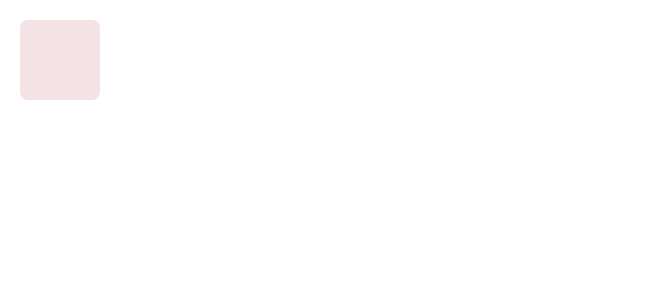
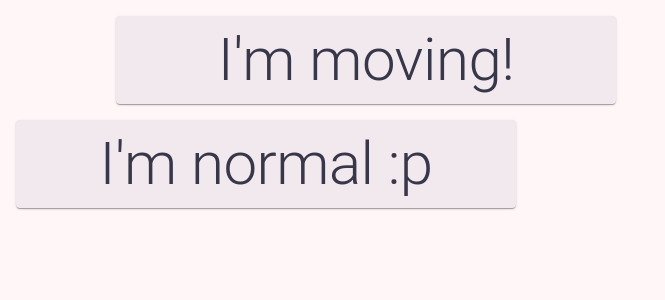
Before and after one commit to eclectic-kitty/react-mui-experiments, a React (Create React App) app: page / in a window 1280 px wide. Shown: the top 300 px of the page, without its empty margins (0-665 px from the left). Built offline with nearby package versions, Linux system fonts and the light colour scheme.

Commit message:
react-springs animations with MUI components

```diff
--- a/src/App.js
+++ b/src/App.js
@@ -1,43 +1,58 @@
 import * as React from "react";
-import { useSpring, animated } from "@react-spring/web";
+import { animated, useSpring } from "@react-spring/web";
+import { CssBaseline, Paper, Button, Typography } from "@mui/material";
+import { ThemeProvider, createTheme } from "@mui/material/styles";
 
+const auTheme = createTheme({
+  palette: {
+    background: {
+      default: "#FEF6F7",
+      paper: "#F1E9EE",
+    },
+    text: {
+      primary: "#383649",
+    },
+  },
+});
+
+// Wrapping the Paper in the animated component
+const AnimatedPaper = animated(Paper);
+
+// Creating the animation
 const App = () => {
-  // Still a little confused about the map function, this isn't helping...
-  // springs is an object copied into an animated.x component's css styling that seems to contain info about the animation itself
-  // api is an object with various methods that let us control an animation
-  const [springs, api] = useSpring(() => ({
-    from: { x: 0, y: 0 },
-  }));
-
-  // Not sure why we need from: { x: 0 } both when we call api.start() and when we first declare our api and springs
-  const handleClick = () => {
-    api.start({
+  const springs = useSpring({
+    // Note that we can seemingly animate any css property?
+    // Here using left instead of x to account for the margin
     from: {
-        x: 0,
-        y: 0,
+      left: 0,
     },
     to: {
-        x: 100,
-        y: 100,
+      left: 100,
     },
   });
-  };
 
   return (
-    // animated is a HOC, higher-order-component. It returns a given component with all the animation stuff added.
-    // react-spring has html components built in, accessible with the .
-    // For components from other libraries, one needs to create a styled() version of the component
-    <animated.div
-      onClick={handleClick}
+    <ThemeProvider theme={auTheme}>
+      <CssBaseline>
+        <AnimatedPaper
+          // Because this uses the style prop, not sx, it is not theme aware
           style={{
-        width: 80,
-        height: 80,
-        background: "#f4e3e5",
-        borderRadius: 8,
+            position: "relative",
+            textAlign: "center",
+            width: 500,
+            // note the margin and padding in pixels, as opposed to the 8-pixel MUI grid
+            margin: 16,
+            padding: 8,
             ...springs,
-        // The spread syntax is p cool ngl...
           }}
-    ></animated.div>
+        >
+          <Typography variant={"h2"}>I'm moving!</Typography>
+        </AnimatedPaper>
+        <Paper sx={{ textAlign: "center", width: 500, margin: 2, padding: 1 }}>
+          <Typography variant={"h2"}>I'm normal :p</Typography>
+        </Paper>
+      </CssBaseline>
+    </ThemeProvider>
   );
 };
 
```
Also changed, not shown: src/ReactSpringIntro.js (added, +44 -0 lines). Lines whose indentation alone changed are shown as unchanged.
